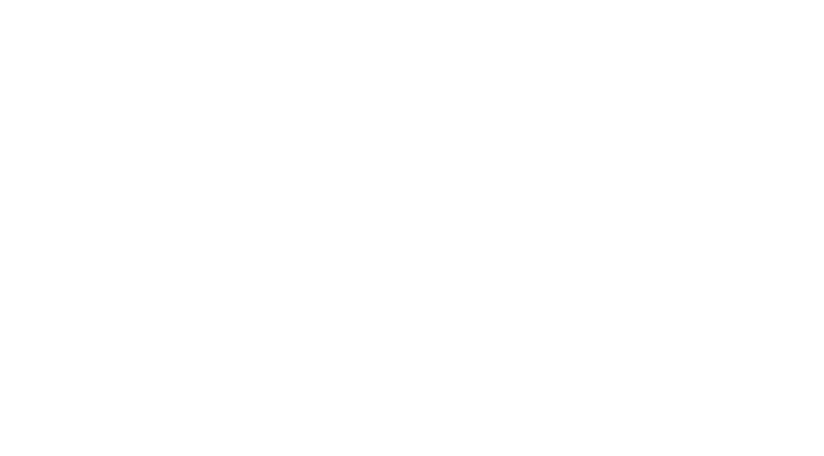
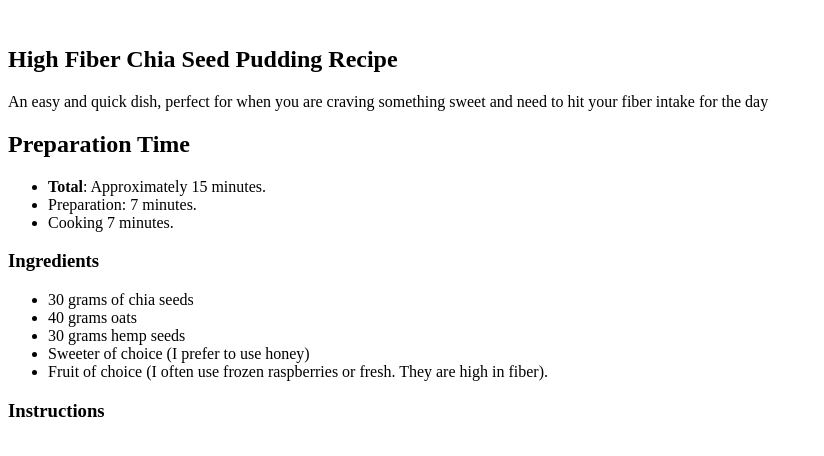
Before and after one commit to lamarrasem/recipe_page, a plain HTML site: page index.html in a window 1280 px wide. Shown: the whole page, without its empty margins (0-824 px from the left). Drawn offline with Linux system fonts and the light colour scheme.

Commit message:
update index.html file.

```diff
--- a/index.html
+++ b/index.html
@@ -1,7 +1,41 @@
 <!DOCTYPE html>
 <html lang="en">
-<head>
-</head>
-<body>
-</body>
+  <head>
+    <title>Chia Seed Pudding Recipe</title>
+    <meta charset="utf-8" />
+  </head>
+  <body>
+    <img src="" alt="" />
+    <article>
+      <header>
+        <h1>High Fiber Chia Seed Pudding Recipe</h1>
+        <p>
+          An easy and quick dish, perfect for when you are craving something
+          sweet and need to hit your fiber intake for the day
+        </p>
+      </header>
+
+      <h2>Preparation Time</h2>
+      <ul>
+        <li><b>Total</b>: Approximately 15 minutes.</li>
+        <li>Preparation: 7 minutes.</li>
+        <li>Cooking 7 minutes.</li>
+      </ul>
+
+      <h3>Ingredients</h3>
+
+      <ul>
+        <li>30 grams of chia seeds</li>
+        <li>40 grams oats</li>
+        <li>30 grams hemp seeds</li>
+        <li>Sweeter of choice (I prefer to use honey)</li>
+        <li>
+          Fruit of choice (I often use frozen raspberries or fresh. They are
+          high in fiber).
+        </li>
+      </ul>
+
+      <h3>Instructions</h3>
+    </article>
+  </body>
 </html>
```
